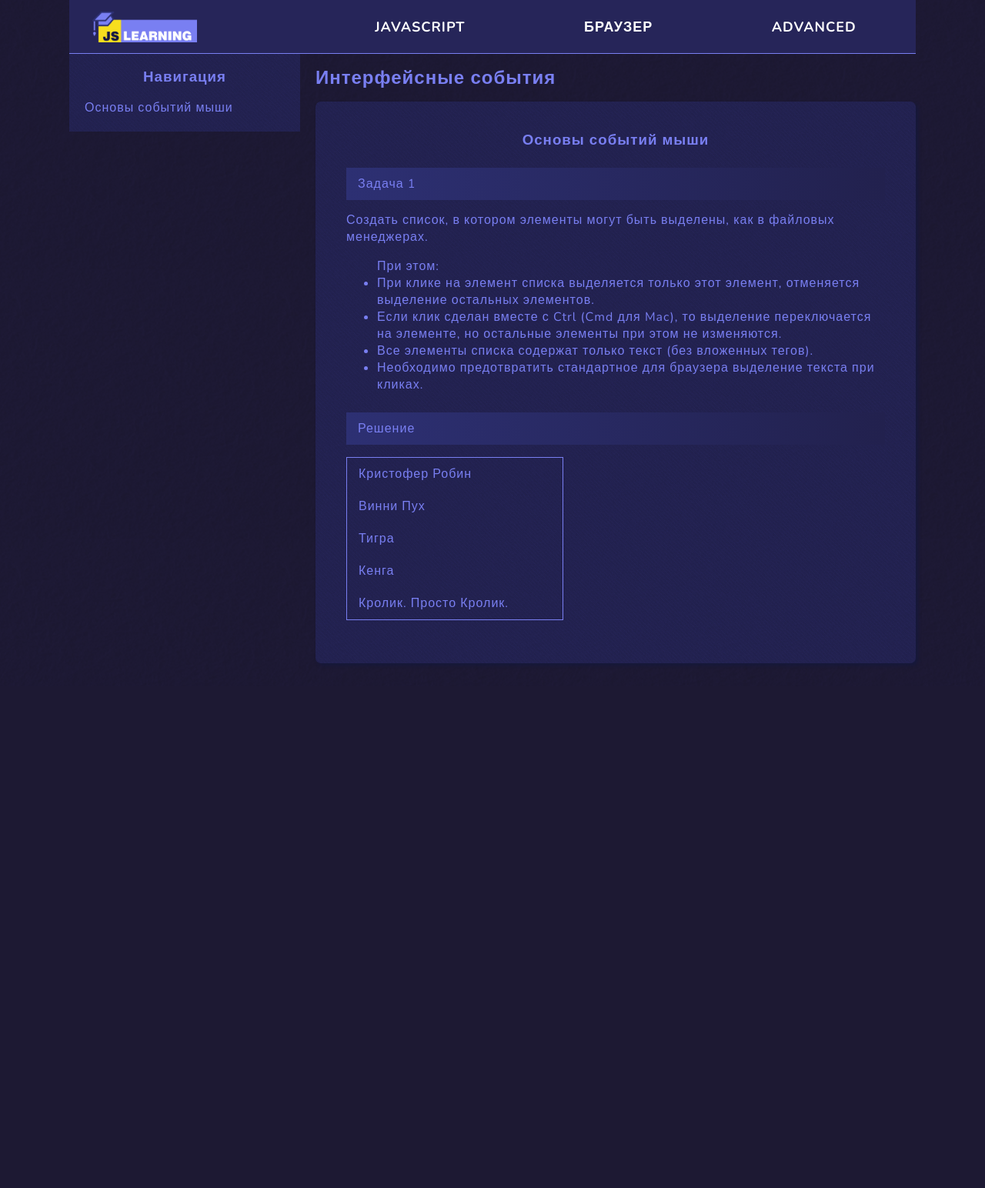
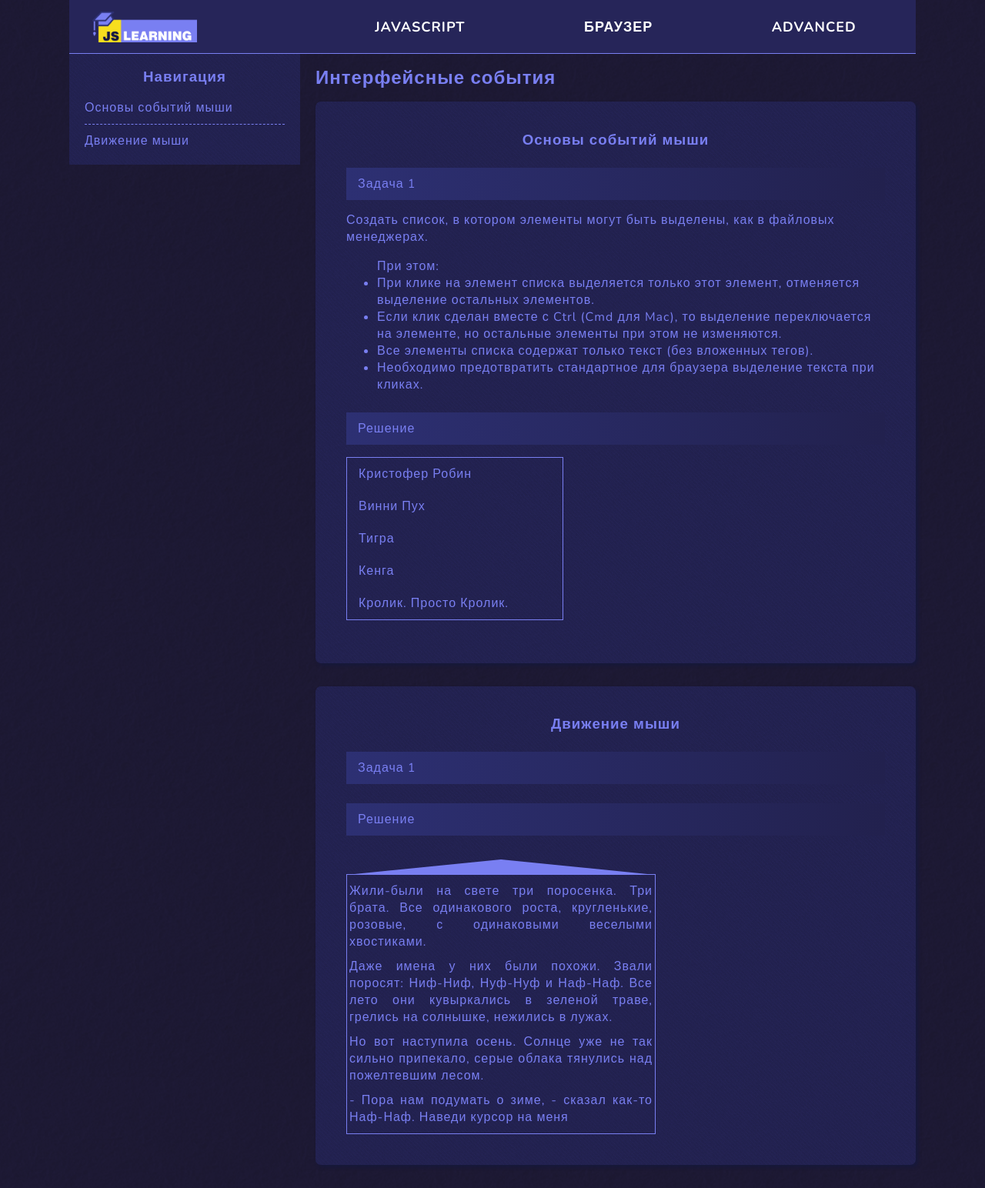
Before and after one commit to pew-rivza/learning, a PHP site: page /Vanilla/Pages/2_Browser/InterfaceEvents/index.php in a window 1280 px wide. Shown: the whole page at 77% size. Before the commit the page ends 862 px from the top, so only its background shows below. Run offline with PHP 8.4, Linux system fonts and the light colour scheme.

Commit message:
JS MouseMoving theme created

```diff
--- /dev/null
+++ b/Vanilla/Code/2_Browser/InterfaceEvents/MouseMoving.js
@@ -0,0 +1,41 @@
+'use strict';
+
+let tooltip = createTooltip();
+
+document.addEventListener("DOMContentLoaded", function () {
+    let house = document.getElementById('house');
+
+    house.addEventListener('mouseover', function (event) {
+        let target = event.target.closest('[data-tooltip]');
+        fillTooltip(target);
+        target.append(tooltip);
+    });
+
+    house.addEventListener('mouseout', function (event) {
+        let tooltip = event.target.querySelector('.tooltip');
+        if (tooltip) tooltip.remove();
+    });
+});
+
+function createTooltip() {
+    let tooltip = document.createElement('div');
+    tooltip.className = 'tooltip';
+
+    return tooltip;
+}
+function fillTooltip(target) {
+    tooltip.innerHTML = target.dataset.tooltip;
+    tooltip.style.left = target.getBoundingClientRect().x + 'px';
+    tooltip.style.top = target.getBoundingClientRect().y - 50 + 'px';
+}
+
+/**
+ *
+ *  TODO:
+ *
+ *  1. Сделать позиционирование относительно target-элемента;
+ *  2. Если подсказка не помещается в окно, помещать ее внизу;
+ *  3. Вынести подсказку в отдельный класс;
+ *  4. Выполнить вторую задачу.
+ *
+ */
--- a/Vanilla/Pages/2_Browser/InterfaceEvents/index.php
+++ b/Vanilla/Pages/2_Browser/InterfaceEvents/index.php
@@ -9,10 +9,12 @@ include_once __DIR__ . "/../../common/Menu.php";
         <h3>Навигация</h3>
         <ul>
             <li><a href="#mouse-events">Основы событий мыши</a></li>
+            <li><a href="#mouse-moving">Движение мыши</a></li>
         </ul>
     </div>
     <div class="content">
         <h2>Интерфейсные события</h2>
         <? include_once __DIR__ . "/themes/MouseEvents.php"; ?>
+        <? include_once __DIR__ . "/themes/MouseMoving.php"; ?>
     </div>
 </div>
--- /dev/null
+++ b/Vanilla/Pages/2_Browser/InterfaceEvents/themes/MouseMoving.php
@@ -0,0 +1,26 @@
+<script src="/Vanilla/Code/2_Browser/InterfaceEvents/MouseMoving.js"></script>
+
+<div class="theme">
+    <h3 id="mouse-moving">Движение мыши</h3>
+    <div class="task">
+        <div class="header">Задача 1</div>
+
+        <div class="header">Решение</div>
+        <div data-tooltip="Здесь домашний интерьер" id="house">
+            <div data-tooltip="Здесь крыша" id="roof"></div>
+
+            <p>Жили-были на свете три поросенка. Три брата. Все одинакового роста,
+                кругленькие, розовые, с одинаковыми веселыми хвостиками.</p>
+
+            <p>Даже имена у них были похожи. Звали поросят: Ниф-Ниф, Нуф-Нуф и Наф-Наф.
+                Все лето они кувыркались в зеленой траве, грелись на солнышке,
+                нежились в лужах.</p>
+
+            <p>Но вот наступила осень. Солнце уже не так сильно припекало, серые облака
+                тянулись над пожелтевшим лесом.</p>
+
+            <p>- Пора нам подумать о зиме, - сказал как-то Наф-Наф. <a href="https://ru.wikipedia.org/wiki/%D0%A2%D1%80%D0%B8_%D0%BF%D0%BE%D1%80%D0%BE%D1%81%D1%91%D0%BD%D0%BA%D0%B0" data-tooltip="Читать далее…">Наведи курсор на меня</a></p>
+
+        </div>
+    </div>
+</div>
--- a/Vanilla/Pages/common/Head.php
+++ b/Vanilla/Pages/common/Head.php
@@ -27,6 +27,7 @@ ini_set('display_startup_errors', 1);
     <link rel="stylesheet" href="/Vanilla/assets/css/pages/2_Browser/EventsIntro/event-delegation.css">
     <link rel="stylesheet" href="/Vanilla/assets/css/pages/2_Browser/EventsIntro/default-browser-actions.css">
     <link rel="stylesheet" href="/Vanilla/assets/css/pages/2_Browser/InterfaceEvents/mouse-events.css">
+    <link rel="stylesheet" href="/Vanilla/assets/css/pages/2_Browser/InterfaceEvents/mouse-moving.css">
 
     <script
             src="https://code.jquery.com/jquery-3.4.1.min.js"
--- /dev/null
+++ b/Vanilla/assets/css/pages/2_Browser/InterfaceEvents/mouse-moving.css
@@ -0,0 +1,33 @@
+#house .tooltip {
+    position: fixed;
+    z-index: 100;
+    padding: 10px 20px;
+    border: 1px solid #b3c9ce;
+    border-radius: 4px;
+    text-align: center;
+    font: italic 14px/1.3 sans-serif;
+    color: #333;
+    background: #fff;
+    box-shadow: 3px 3px 3px rgba(0, 0, 0, .3);
+}
+
+#house {
+    margin-top: 50px;
+    width: 400px;
+    border: 1px solid var(--light-blue);
+    cursor: default;
+}
+
+#house #roof {
+    width: 0;
+    height: 0;
+    border-left: 200px solid transparent;
+    border-right: 200px solid transparent;
+    border-bottom: 20px solid var(--light-blue);
+    margin-top: -20px;
+}
+
+#house p {
+    text-align: justify;
+    margin: 10px 3px;
+}
```
